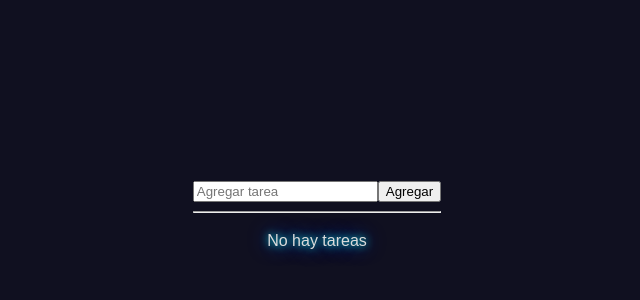
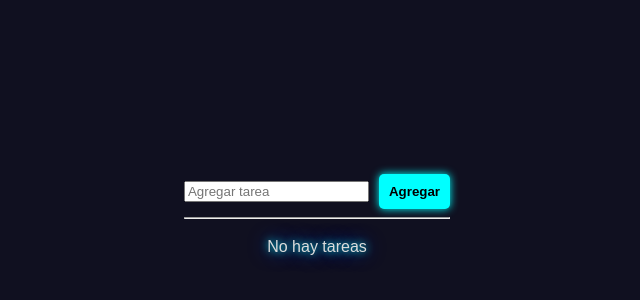
Before and after one commit to 013Frank/pv_tp3_grupo17, a React (Vite) app: page / in a window 1280 px wide. Shown: the part 176-476 px from the top of the page, without its empty margins (323-963 px from the left). Built offline with nearby package versions, Linux system fonts and the light colour scheme.

Commit message:
tasks.module.css agregados junto a cambios en app.css

```diff
--- a/components/TaskList.jsx
+++ b/components/TaskList.jsx
@@ -1,4 +1,5 @@
 import React, { useState } from "react";
+import styles from "./TaskList.module.css"
 
 function TaskList({ list, setlist }) {
     const [completed, setCompleted] = useState([]);
@@ -6,7 +7,7 @@ function TaskList({ list, setlist }) {
     return(
     <ul>
         {list.map((l, li) =>
-            <li key={`li_${li}`}>
+            <li key={`li_${li}`} className="styles.taskItem">
                 <span style={{ textDecoration: completed.includes(l) ? "line-through" : "none" }}>{l}</span>
                 <button onClick={() => {
                     if (completed.includes(l)) {
--- /dev/null
+++ b/components/TaskList.module.css
@@ -0,0 +1,27 @@
+.taskItem {
+    background: rgba(0, 0, 0, 0.6);
+    padding: 15px;
+    border-radius: 10px;
+    box-shadow: 0 0 10px #0040ff;
+    display: flex;
+    justify-content: space-between;
+    align-items: center;
+    color: #dcdcdc;
+  }
+
+  /* Efecto neón en los botones */
+  button {
+    margin-left: 10px;
+    background-color: #00ffff;
+    border: none;
+    padding: 10px;
+    cursor: pointer;
+    border-radius: 5px;
+    box-shadow: 0 0 8px #00ffff;
+    font-weight: bold;
+  }
+
+  button:hover {
+    background-color: #0040ff;
+    box-shadow: 0 0 12px #0040ff;
+  }
--- a/src/App.css
+++ b/src/App.css
@@ -1,6 +1,6 @@
 #root {
-  max-width: 1280px;
-  margin: 0 auto;
+  max-width: 900px;
+  margin: auto;
   padding: 2rem;
   text-align: center;
 }
```
Also changed, not shown: components/TaskInput.module.css (added).
